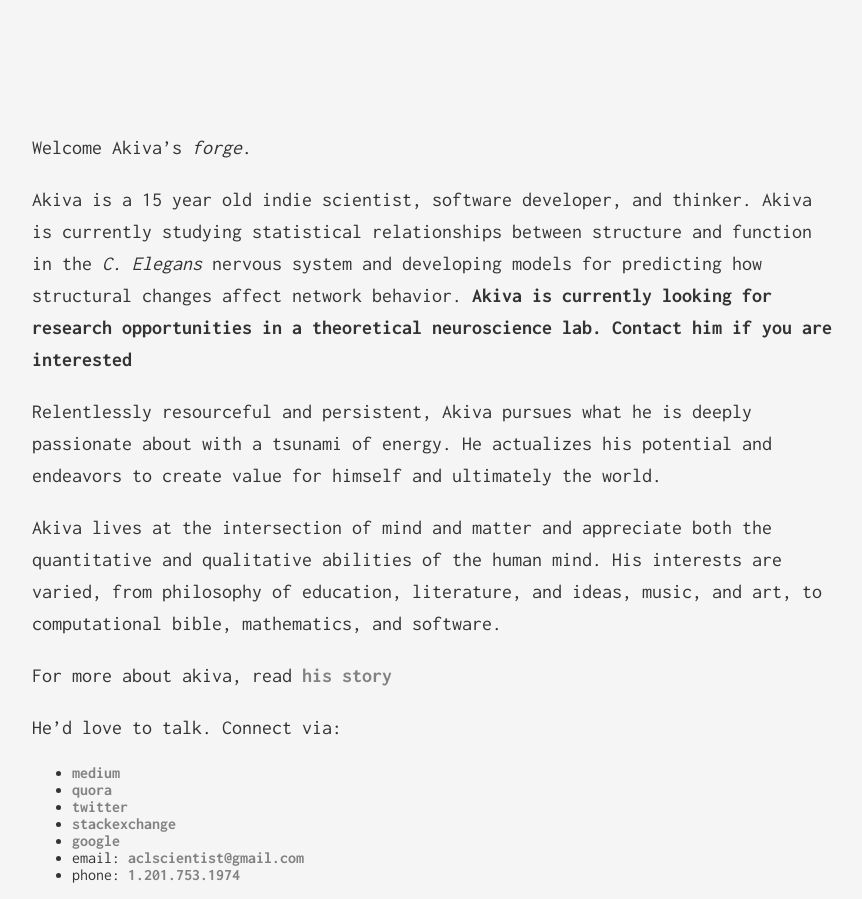
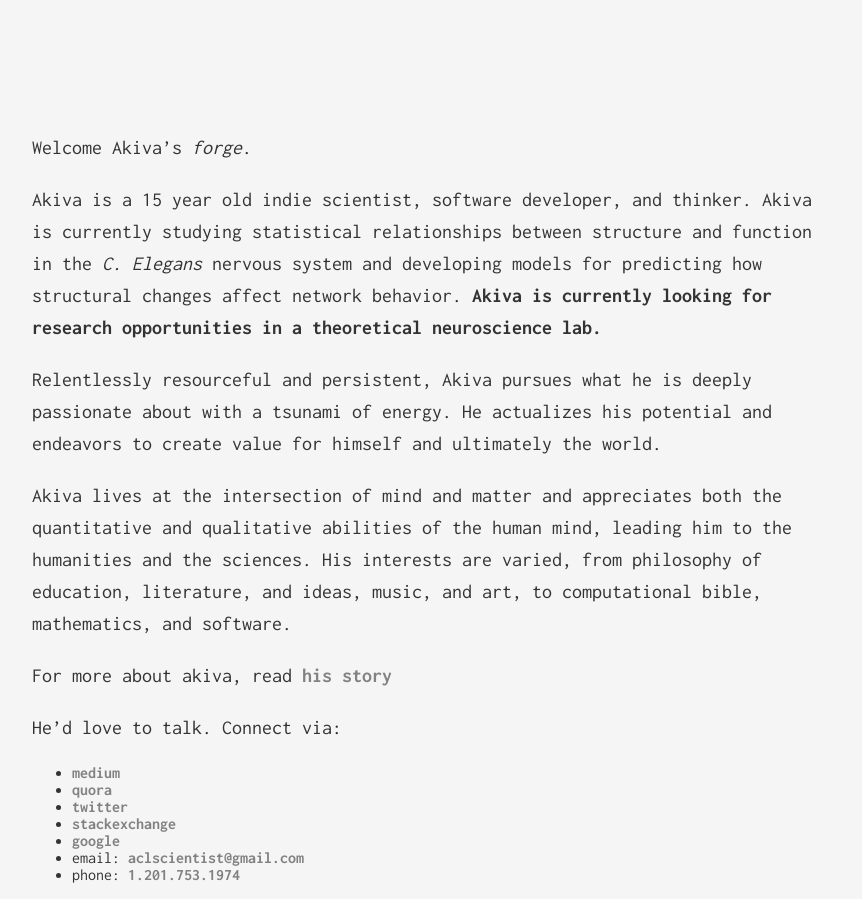
Before and after one commit to aclinnovator/aclinnovator.github.io, a Jekyll site: the page built from about.md, in a window 1280 px wide, cut to the strip 343-1242 px from the top of the page. Shown: the whole strip, without its empty margins (208-1070 px from the left). Built offline with Jekyll 4.4.1, drawn with Linux system fonts in a browser that asks for light colours.

Commit message:
Update about.md

```diff
--- a/about.md
+++ b/about.md
@@ -6,11 +6,11 @@ permalink: /about/
 
 Welcome Akiva's *forge*.
 
-Akiva is a 15 year old indie scientist, software developer, and thinker. Akiva is currently studying statistical relationships between structure and function in the *C. Elegans* nervous system and developing models for predicting how structural changes affect network behavior. **Akiva is currently looking for research opportunities in a theoretical neuroscience lab. Contact him if you are interested**
+Akiva is a 15 year old indie scientist, software developer, and thinker. Akiva is currently studying statistical relationships between structure and function in the *C. Elegans* nervous system and developing models for predicting how structural changes affect network behavior. **Akiva is currently looking for research opportunities in a theoretical neuroscience lab.**
 
 Relentlessly resourceful and persistent, Akiva pursues what he is deeply passionate about with a tsunami of energy. He actualizes his potential and endeavors to create value for himself and ultimately the world.
 
-Akiva lives at the intersection of mind and matter and appreciate both the quantitative and qualitative abilities of the human mind. His interests are varied, from philosophy of education, literature, and ideas, music, and art, to computational bible, mathematics, and software.
+Akiva lives at the intersection of mind and matter and appreciates both the quantitative and qualitative abilities of the human mind, leading him to the humanities and the sciences. His interests are varied, from philosophy of education, literature, and ideas, music, and art, to computational bible, mathematics, and software.
 
 For more about akiva, read [his story]({{site.baseurl}}/story)
 
```
